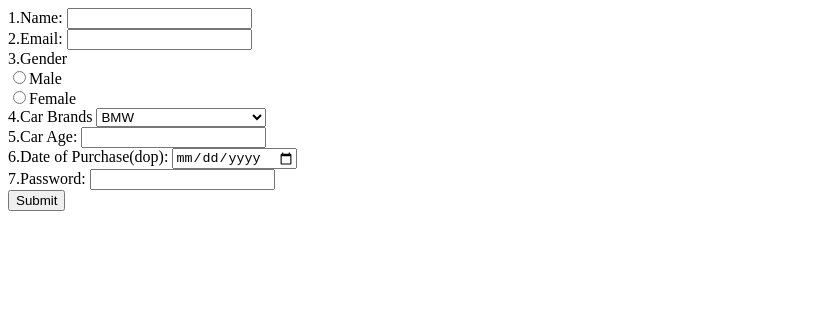
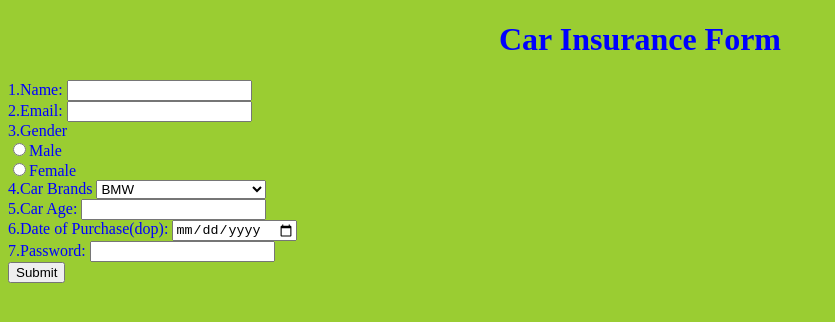
Before and after one commit to acciojob/car-insurance-form-mrpradhan1, a website: page main.html in a window 1280 px wide. Shown: the whole page, without its empty margins (0-835 px from the left). Drawn offline with Linux system fonts and the light colour scheme.

Commit message:
created a submission

```diff
--- a/main.html
+++ b/main.html
@@ -8,6 +8,7 @@
 
 <body>
 	<!-- the entire body must be written by student -->
+	<h1>Car Insurance Form</h1>
 	<form method="post">
 	<div>
 		<label for="name">1.Name: </label>
--- a/styles.css
+++ b/styles.css
@@ -1,2 +1,9 @@
 
 /* Your CSS Code here. */
+body{
+	background-color: yellowgreen;
+	color:blue;
+}
+h1{
+	text-align: center;
+}
```
